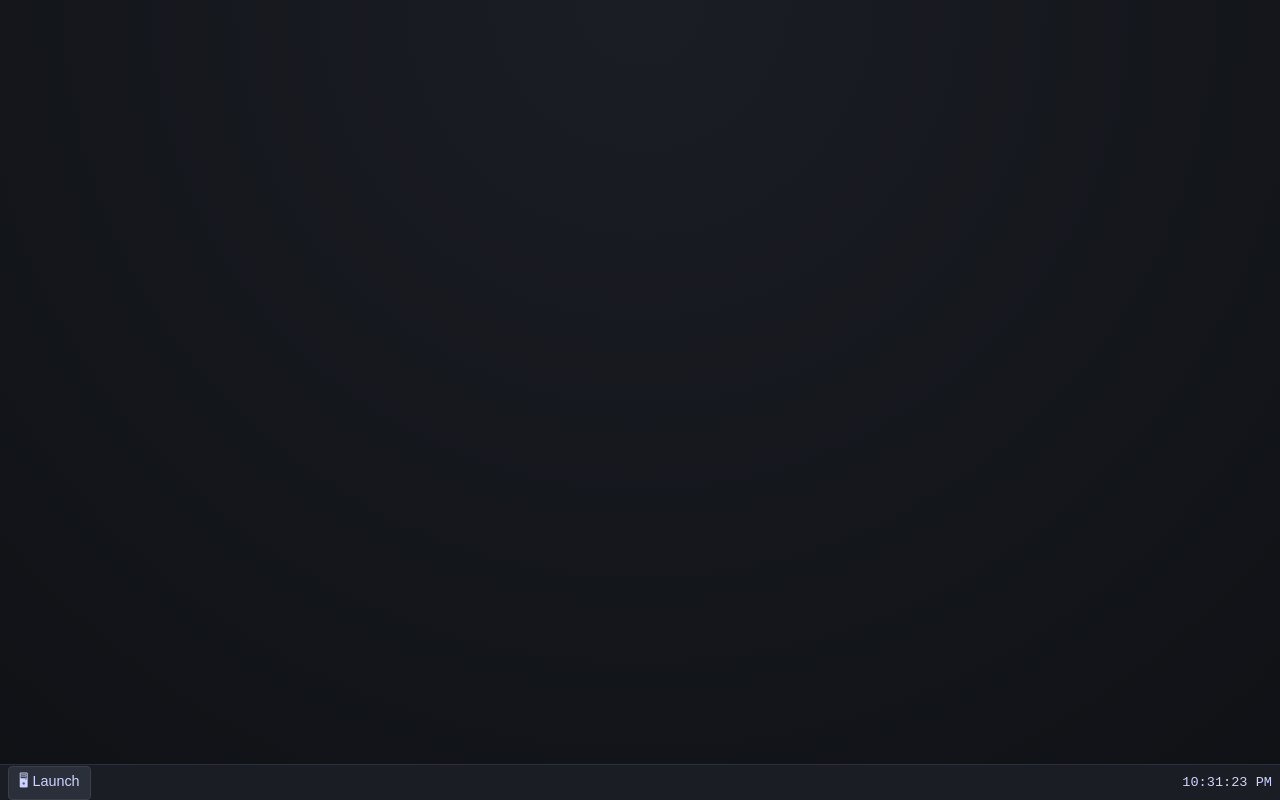
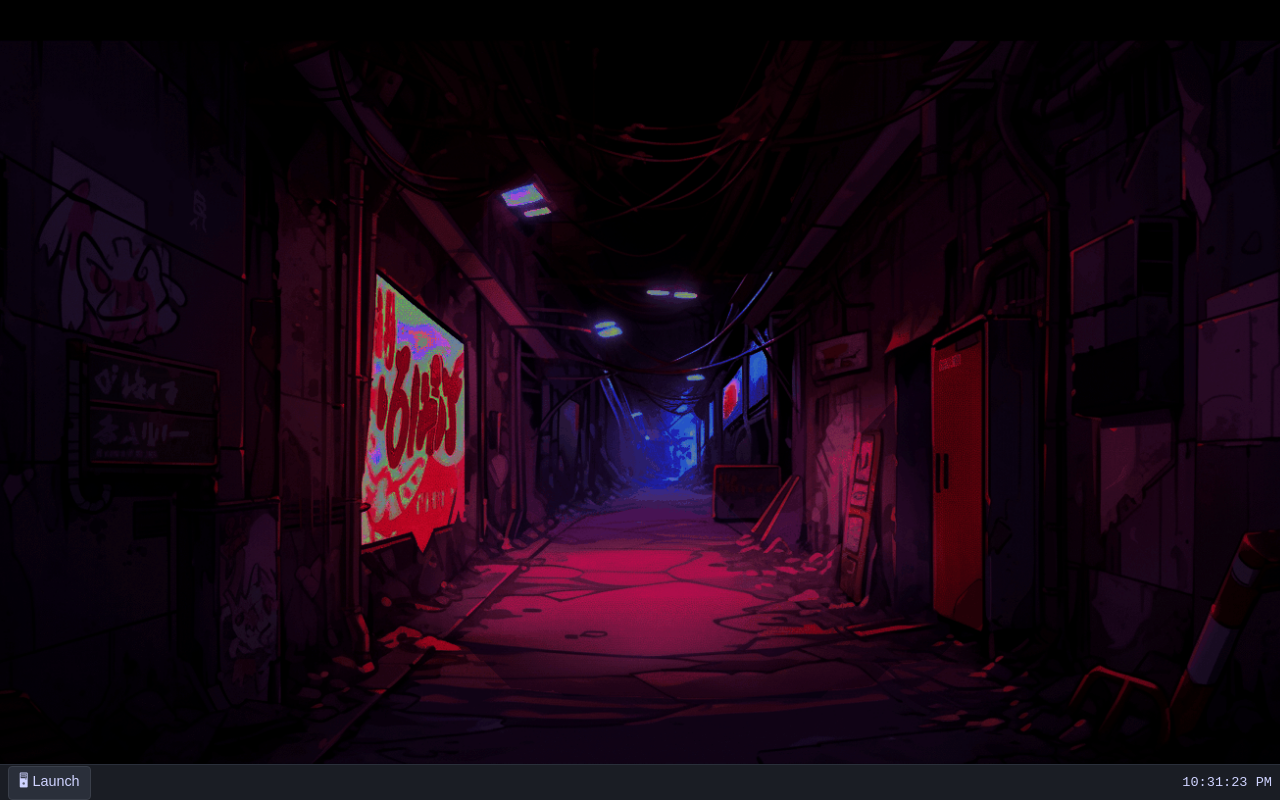
Before and after one commit to hmw55/linux-portfolio, a React (Vite) app in the folder client/: page / in a window 1280 px wide. Built offline with nearby package versions, Linux system fonts and the light colour scheme.

Commit message:
Added background gif as desktop wallpaper

```diff
--- a/client/src/App.tsx
+++ b/client/src/App.tsx
@@ -4,6 +4,7 @@ import Window from "./components/Window";
 import Taskbar from "./components/Taskbar";
 import { apps } from "./apps/registry";
 import type { AppEntry } from "./apps/registry";
+
 
 interface OpenApp {
   app: AppEntry;
@@ -56,7 +57,7 @@ function App() {
   };
 
   return (
-    <Desktop>
+    <Desktop backgroundUrl="/wallpapers/desktopBackground1.gif">
       {openApps.map(({ app, zIndex, initialX, initialY, width, height, floating }) => (
         <Window
           key={app.id}
--- a/client/src/components/Desktop/desktop.css
+++ b/client/src/components/Desktop/desktop.css
@@ -1,7 +1,9 @@
 .desktop {
-  width: 100%;
-  height: 100%;
-  background: radial-gradient(circle at top, #1a1d24, #0f1115);
-  position: relative;
-  overflow: hidden;
+    width: 100vw;
+    height: 100vh;
+    background-size: cover;
+    position: relative;
+    background-position: center;
+    background-repeat: no-repeat;
+    overflow: hidden;
 }
--- a/client/src/components/Desktop/index.tsx
+++ b/client/src/components/Desktop/index.tsx
@@ -2,10 +2,22 @@ import "./desktop.css"
 
 interface DesktopProps {
     children?: React.ReactNode;
+    backgroundUrl?: string;
 }
 
-function Desktop({ children }: DesktopProps) {
-    return <div className="desktop">{children}</div>
+function Desktop({ children, backgroundUrl }: DesktopProps) {
+    return (
+        <div
+            className="desktop"
+            style={{
+                backgroundImage: backgroundUrl
+                    ? `url(${backgroundUrl})`
+                    : undefined,
+            }}
+            >
+            {children}
+        </div>
+    )
 }
 
 export default Desktop;
```
Also changed, not shown: client/public/wallpapers/README.md (added), client/public/wallpapers/desktopBackground1.gif (added).
